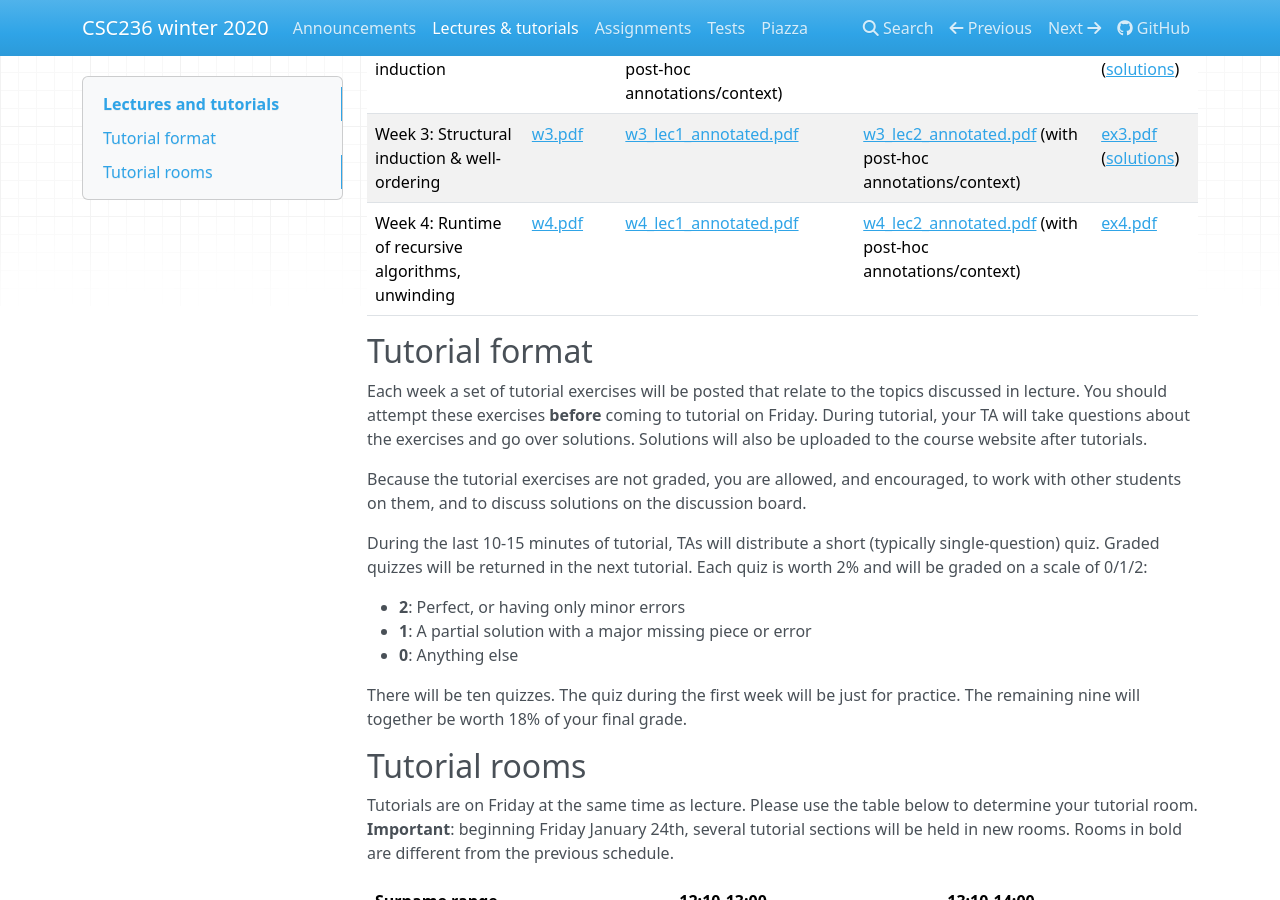
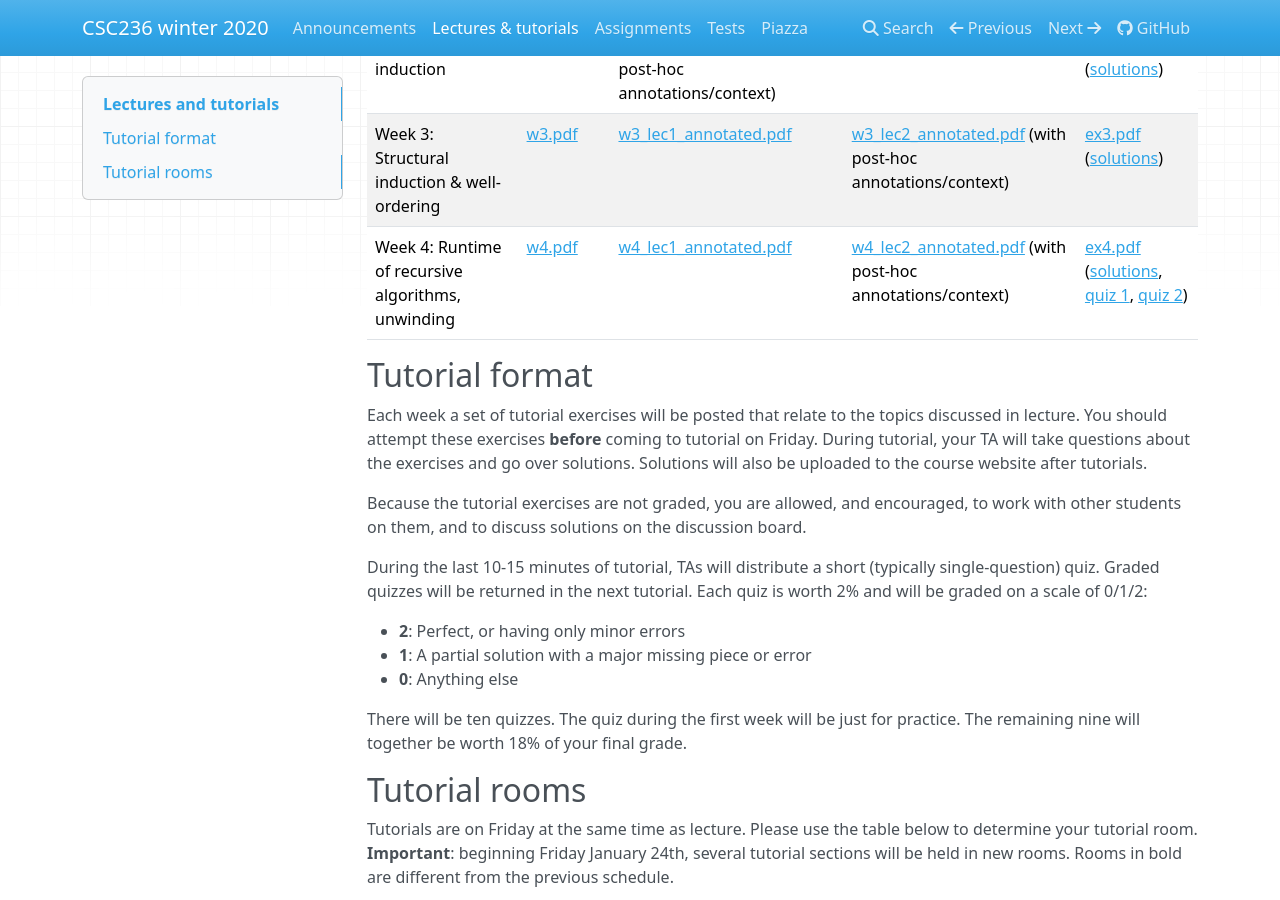
Before and after one commit to colinmorris/csc236, an MkDocs documentation site: the page built from docs/lectures_and_tutorials.md, in a window 1280 px wide and 900 px high, scrolled down 327 px. Built offline with MkDocs 1.6.1, drawn with Linux system fonts in a browser that asks for light colours; nearby versions of some CDN libraries.

Commit message:
ex4 solutions and quiz solutions

```diff
--- a/docs/lectures_and_tutorials.md
+++ b/docs/lectures_and_tutorials.md
@@ -7,7 +7,7 @@ Week    | Lecture slides (raw) | Annotated (12:00) | Annotated (13:00) | Tutoria
 Week 1: Simple induction | [w1.pdf](lecture_slides/w1.pdf) | [w1_lec1_annotated.pdf](lecture_slides/w1_lec1_annotated.pdf) | [w1_lec2_annotated.pdf](lecture_slides/w1_lec2_annotated.pdf) | [ex1.pdf](exercises/ex1.pdf) ([solutions](exercises/ex1_solutions.pdf))
 Week 2: Complete induction | [w2.pdf](lecture_slides/w2.pdf) | [w2_lec1_annotated.pdf](lecture_slides/w2_lec1_annotated.pdf) (with post-hoc annotations/context) | [w2_lec2_annotated.pdf](lecture_slides/w2_lec2_annotated.pdf) | [ex2.pdf](exercises/ex2.pdf) ([solutions](exercises/ex2_solutions.pdf))
 Week 3: Structural induction & well-ordering | [w3.pdf](lecture_slides/w3.pdf) | [w3_lec1_annotated.pdf](lecture_slides/w3_lec1_annotated.pdf)  | [w3_lec2_annotated.pdf](lecture_slides/w3_lec2_annotated.pdf) (with post-hoc annotations/context) | [ex3.pdf](exercises/ex3.pdf) ([solutions](exercises/ex3_solutions.pdf))
-Week 4: Runtime of recursive algorithms, unwinding | [w4.pdf](lecture_slides/w4.pdf) | [w4_lec1_annotated.pdf](lecture_slides/w4_lec1_annotated.pdf)  | [w4_lec2_annotated.pdf](lecture_slides/w4_lec2_annotated.pdf) (with post-hoc annotations/context)| [ex4.pdf](exercises/ex4.pdf)
+Week 4: Runtime of recursive algorithms, unwinding | [w4.pdf](lecture_slides/w4.pdf) | [w4_lec1_annotated.pdf](lecture_slides/w4_lec1_annotated.pdf)  | [w4_lec2_annotated.pdf](lecture_slides/w4_lec2_annotated.pdf) (with post-hoc annotations/context)| [ex4.pdf](exercises/ex4.pdf) ([solutions](exercises/ex4_solutions.pdf), [quiz 1](exercises/q4_v1_solutions.pdf), [quiz 2](exercises/q4_v2_solutions.pdf))
 
 ## Tutorial format
 
```
Also changed, not shown: docs/announcements.md (+1 -0 lines), 3 other files.
